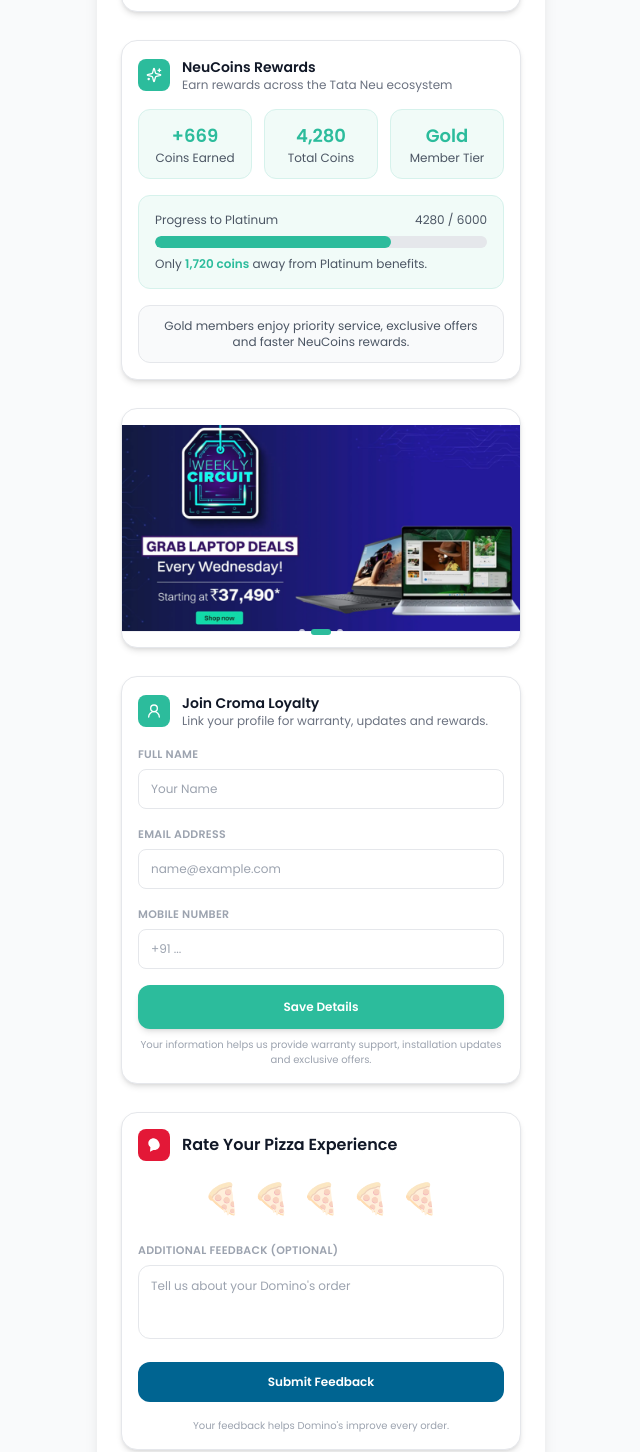
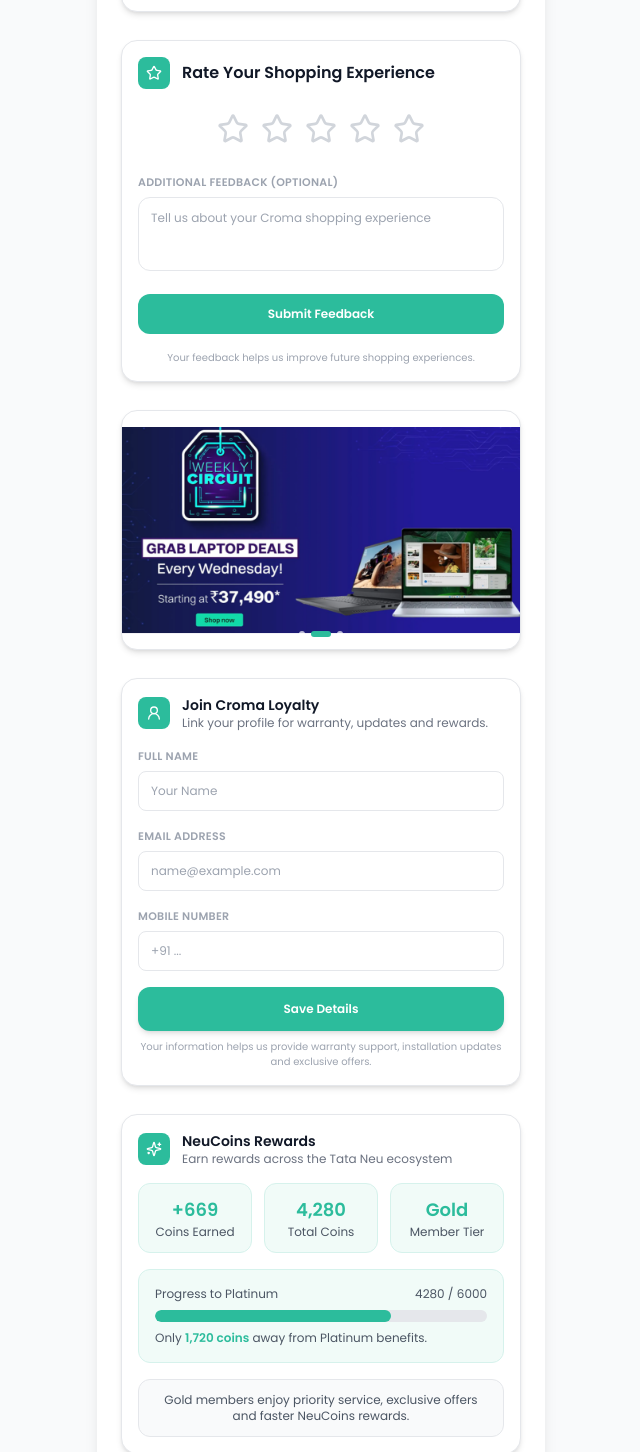
Before and after one commit to aadi310/Croma-Smart-Receipt-India, a Next.js app: page / in a window 1280 px wide. Shown: the part 953-2405 px from the top of the page, without its empty margins (319-959 px from the left). Built offline with nearby package versions, Linux system fonts and the light colour scheme.

Commit message:
Update page.tsx

```diff
--- a/app/page.tsx
+++ b/app/page.tsx
@@ -1163,92 +1163,179 @@ Powered by RDEP
 
 </div>
 
-      {/* Loyalty / NeuCoins Section */}
-
-<div className="bg-white rounded-2xl shadow-md border border-gray-200 mt-4 mx-3 overflow-hidden">
-
-  <div className="p-4">
-
+{/* Feedback Section */}
+
+<div className="bg-white rounded-2xl border border-gray-200 shadow-md mx-3 mt-4 p-4 font-poppins">
+
+{feedbackSubmitted ? (
+
+<div className="text-center py-6 bg-[#F1FBF8] rounded-xl border border-[#D6F2EC]">
+
+  <div className="w-12 h-12 bg-[#D6F2EC] rounded-full flex items-center justify-center mx-auto mb-3">
+
+    <svg
+      className="w-6 h-6 text-[#2CBC9C]"
+      fill="none"
+      stroke="currentColor"
+      viewBox="0 0 24 24"
+    >
+      <path strokeLinecap="round" strokeLinejoin="round" strokeWidth="2.5" d="M5 13l4 4L19 7"/>
+    </svg>
+
+  </div>
+
+  <div className="text-sm font-semibold text-gray-900 mb-1">
+    Thanks for your feedback!
+  </div>
+
+  <div className="text-xs text-gray-600">
+    Your feedback helps us improve the Croma shopping experience.
+  </div>
+
+</div>
+
+) : (
+
+<div className="space-y-4">
 
   {/* Header */}
-<div className="flex items-center mb-4">
+  <div className="flex items-center">
 
     <div className="bg-[#2CBC9C] p-2 rounded-lg mr-3">
-    <Sparkles className="h-4 w-4 text-white" />
-  </div>
-
-  <div>
-    <div className="text-sm font-semibold text-gray-900">
-      NeuCoins Rewards
-    </div>
-
-    <div className="text-xs text-gray-500">
-      Earn rewards across the Tata Neu ecosystem
-    </div>
-  </div>
-
-</div>
-
-
-{/* Overview Stats */}
-<div className="grid grid-cols-3 gap-3 mb-4">
-
-  <div className="bg-[#F1FBF8] rounded-xl p-3 text-center border border-[#D6F2EC]">
-    <div className="text-lg font-semibold text-[#2CBC9C]">+669</div>
-    <div className="text-xs text-gray-600">Coins Earned</div>
-  </div>
-
-  <div className="bg-[#F1FBF8] rounded-xl p-3 text-center border border-[#D6F2EC]">
-    <div className="text-lg font-semibold text-[#2CBC9C]">4,280</div>
-    <div className="text-xs text-gray-600">Total Coins</div>
-  </div>
-
-  <div className="bg-[#F1FBF8] rounded-xl p-3 text-center border border-[#D6F2EC]">
-    <div className="text-lg font-semibold text-[#2CBC9C]">Gold</div>
-    <div className="text-xs text-gray-600">Member Tier</div>
-  </div>
-
-</div>
-
-
-{/* Tier Progress */}
-<div className="bg-[#F1FBF8] rounded-xl p-4 border border-[#D6F2EC]">
-
-  <div className="flex justify-between text-xs text-gray-600 mb-2">
-    <span>Progress to Platinum</span>
-    <span>4280 / 6000</span>
-  </div>
-
-  <div className="w-full h-3 bg-gray-200 rounded-full overflow-hidden">
-
-    <div
-      className="h-full bg-[#2CBC9C] rounded-full"
-      style={{ width: "71%" }}
+      <Star className="h-4 w-4 text-white" />
+    </div>
+
+    <h3 className="text-base font-semibold text-gray-900">
+      Rate Your Shopping Experience
+    </h3>
+
+  </div>
+
+
+  {/* Star Rating */}
+  <div className="flex justify-center gap-3 py-2">
+
+    {[1,2,3,4,5].map((star) => (
+
+      <button
+        key={star}
+        onClick={() => {
+          setRating(star)
+          setSelectedTags([])
+        }}
+        className="transition-transform active:scale-90"
+      >
+
+        <Star
+          className={`h-8 w-8 ${
+            star <= rating
+              ? "fill-[#2CBC9C] text-[#2CBC9C]"
+              : "text-gray-300"
+          }`}
         />
 
-  </div>
-
-  <div className="text-xs text-gray-600 mt-2">
-    Only <span className="font-semibold text-[#2CBC9C]">1,720 coins</span> away from Platinum benefits.
-  </div>
-
-</div>
-
-
-{/* Member Benefit */}
-<div className="mt-4 bg-gray-50 rounded-xl border border-gray-200 p-3 text-center">
-
-  <div className="text-xs text-gray-600">
-    Gold members enjoy priority service, exclusive offers and faster NeuCoins rewards.
-  </div>
-
-</div>
-
-
-  </div>
-
-</div>
-
+      </button>
+
+    ))}
+
+  </div>
+
+
+  {/* Dynamic Feedback Tags */}
+  {rating > 0 && (
+
+    <div className="space-y-2">
+
+      <div className="text-[11px] font-semibold text-gray-500 uppercase tracking-wide">
+        Tell us more
+      </div>
+
+      <div className="flex flex-wrap gap-2">
+
+        {(rating >= 4
+          ? [
+              "Great product quality",
+              "Helpful staff",
+              "Smooth checkout",
+              "Fast billing",
+              "Good value",
+              "Easy installation",
+            ]
+          : [
+              "Long checkout time",
+              "Product not available",
+              "Staff assistance needed",
+              "Price higher than expected",
+              "Installation delay",
+              "Packaging issue",
+            ]
+        ).map((item) => (
+
+          <button
+            key={item}
+            onClick={() =>
+              setSelectedTags((prev) =>
+                prev.includes(item)
+                  ? prev.filter((tag) => tag !== item)
+                  : [...prev, item]
+              )
+            }
+            className={`text-[11px] px-3 py-1.5 rounded-full border transition ${
+              selectedTags.includes(item)
+                ? "bg-[#2CBC9C] text-white border-[#2CBC9C]"
+                : "border-gray-200 bg-gray-50"
+            }`}
+          >
+            {item}
+          </button>
+
+        ))}
+
+      </div>
+
+    </div>
+
+  )}
+
+
+  {/* Optional Comment */}
+  <div className="space-y-1">
+
+    <label className="text-[11px] font-semibold text-gray-400 uppercase tracking-wide">
+      Additional Feedback (Optional)
+    </label>
+
+    <textarea
+      rows={3}
+      placeholder="Tell us about your Croma shopping experience"
+      className="w-full p-3 text-xs border border-gray-200 rounded-xl focus:ring-1 focus:ring-[#2CBC9C] focus:border-[#2CBC9C] outline-none resize-none"
+      value={feedbackText}
+      onChange={(e) => setFeedbackText(e.target.value)}
+    />
+
+  </div>
+
+
+  {/* Submit Button */}
+  <button
+    className="w-full bg-[#2CBC9C] text-white h-10 text-xs font-semibold rounded-xl transition active:scale-[0.98]"
+    onClick={handleFeedbackSubmit}
+    disabled={!rating}
+  >
+    Submit Feedback
+  </button>
+
+
+  <p className="text-[10px] text-center text-gray-400">
+    Your feedback helps us improve future shopping experiences.
+  </p>
+
+</div>
+
+
+)}
+
+</div>
 
 {/* Promo Banner Carousel */}
 
@@ -1503,180 +1590,89 @@ loop: true,
 
 </div>
 
-
-      {/* Feedback Section */}
-<div className="bg-white rounded-2xl border border-gray-200 shadow-md mx-3 mt-4 p-4 font-poppins">
-
-  {feedbackSubmitted ? (
-
-    <div className="text-center py-6 bg-green-50 rounded-xl border border-green-100">
-
-      <div className="w-12 h-12 bg-green-100 rounded-full flex items-center justify-center mx-auto mb-3">
-        <svg className="w-6 h-6 text-green-600" fill="none" stroke="currentColor" viewBox="0 0 24 24">
-          <path strokeLinecap="round" strokeLinejoin="round" strokeWidth="2.5" d="M5 13l4 4L19 7"></path>
-        </svg>
-      </div>
-
-      <div className="text-sm font-semibold text-gray-900 mb-1">
-        Thanks for your feedback!
+          {/* Loyalty / NeuCoins Section */}
+
+<div className="bg-white rounded-2xl shadow-md border border-gray-200 mt-4 mx-3 overflow-hidden">
+
+  <div className="p-4">
+
+
+{/* Header */}
+<div className="flex items-center mb-4">
+
+  <div className="bg-[#2CBC9C] p-2 rounded-lg mr-3">
+    <Sparkles className="h-4 w-4 text-white" />
+  </div>
+
+  <div>
+    <div className="text-sm font-semibold text-gray-900">
+      NeuCoins Rewards
     </div>
 
     <div className="text-xs text-gray-500">
-        Your input helps us improve every Domino's experience.
-      </div>
-
-    </div>
-
-  ) : (
-
-    <div className="space-y-4">
-
-      {/* Header */}
-      <div className="flex items-center justify-between">
-
-        <div className="flex items-center">
-
-          <div className="bg-[#E31837] p-2 rounded-lg mr-3">
-            <svg
-              xmlns="http://www.w3.org/2000/svg"
-              viewBox="0 0 24 24"
-              className="w-4 h-4 text-white"
-              fill="currentColor"
-            >
-              <path d="M11.5 2C7 2 3.5 5.3 3.5 9.5c0 2.4 1.2 4.4 3.1 5.7L6 22l5.1-2.6c.5.1 1 .1 1.5.1 4.5 0 8-3.3 8-7.5S16 2 11.5 2z"/>
-            </svg>
-          </div>
-
-          <h3 className="text-base font-semibold text-gray-900">
-            Rate Your Pizza Experience
-          </h3>
-
-        </div>
-
-      </div>
-
-
-      {/* Pizza Rating */}
-      <div className="flex justify-center gap-3 py-1">
-
-        {[1,2,3,4,5].map((pizza) => (
-
-          <button
-            key={pizza}
-            onClick={() => {
-              setRating(pizza)
-              setSelectedTags([])
-            }}
-            className="transition-transform active:scale-90"
-          >
-
-            <span
-              className={`text-3xl ${
-                pizza <= rating ? "opacity-100" : "opacity-30"
-              }`}
-            >
-              🍕
-            </span>
-
-          </button>
-
-        ))}
-
-      </div>
-
-
-      {/* Dynamic Feedback Chips */}
-      {rating > 0 && (
-
-        <div className="space-y-2">
-
-          <div className="text-[11px] font-semibold text-gray-500 uppercase tracking-wide">
-            Tell us more about your order
-          </div>
-
-          <div className="flex flex-wrap gap-2">
-
-            {(rating >= 4
-              ? [
-                  "Great taste",
-                  "Hot & fresh pizza",
-                  "Fast delivery",
-                  "Good value",
-                  "Well packaged",
-                  "Accurate order",
-                ]
-              : [
-                  "Pizza was cold",
-                  "Long delivery time",
-                  "Wrong order",
-                  "Poor taste",
-                  "Packaging issue",
-                  "Not good value",
-                ]
-            ).map((item) => (
-
-              <button
-                key={item}
-                onClick={() =>
-                  setSelectedTags((prev) =>
-                    prev.includes(item)
-                      ? prev.filter((tag) => tag !== item)
-                      : [...prev, item]
-                  )
-                }
-                className={`text-[11px] px-3 py-1.5 rounded-full border transition ${
-                  selectedTags.includes(item)
-                    ? "bg-[#E31837] text-white border-[#E31837]"
-                    : "border-gray-200 bg-gray-50"
-                }`}
-              >
-                {item}
-              </button>
-
-            ))}
-
-          </div>
-
-        </div>
-
-      )}
-
-
-      {/* Optional Comment */}
-      <div className="space-y-1">
-
-        <label className="text-[11px] font-semibold text-gray-400 uppercase tracking-wide">
-          Additional Feedback (Optional)
-        </label>
-
-        <textarea
-          rows={3}
-          placeholder="Tell us about your Domino's order"
-          className="w-full p-3 text-xs border border-gray-200 rounded-xl focus:ring-1 focus:ring-[#E31837] focus:border-[#E31837] outline-none resize-none"
-          value={feedbackText}
-          onChange={(e) => setFeedbackText(e.target.value)}
+      Earn rewards across the Tata Neu ecosystem
+    </div>
+  </div>
+
+</div>
+
+
+{/* Overview Stats */}
+<div className="grid grid-cols-3 gap-3 mb-4">
+
+  <div className="bg-[#F1FBF8] rounded-xl p-3 text-center border border-[#D6F2EC]">
+    <div className="text-lg font-semibold text-[#2CBC9C]">+669</div>
+    <div className="text-xs text-gray-600">Coins Earned</div>
+  </div>
+
+  <div className="bg-[#F1FBF8] rounded-xl p-3 text-center border border-[#D6F2EC]">
+    <div className="text-lg font-semibold text-[#2CBC9C]">4,280</div>
+    <div className="text-xs text-gray-600">Total Coins</div>
+  </div>
+
+  <div className="bg-[#F1FBF8] rounded-xl p-3 text-center border border-[#D6F2EC]">
+    <div className="text-lg font-semibold text-[#2CBC9C]">Gold</div>
+    <div className="text-xs text-gray-600">Member Tier</div>
+  </div>
+
+</div>
+
+
+{/* Tier Progress */}
+<div className="bg-[#F1FBF8] rounded-xl p-4 border border-[#D6F2EC]">
+
+  <div className="flex justify-between text-xs text-gray-600 mb-2">
+    <span>Progress to Platinum</span>
+    <span>4280 / 6000</span>
+  </div>
+
+  <div className="w-full h-3 bg-gray-200 rounded-full overflow-hidden">
+
+    <div
+      className="h-full bg-[#2CBC9C] rounded-full"
+      style={{ width: "71%" }}
     />
 
   </div>
 
-
-      {/* Submit Button */}
-      <button
-        className="w-full bg-[#006491] text-white h-10 text-xs font-semibold rounded-xl transition active:scale-[0.98]"
-        onClick={handleFeedbackSubmit}
-        disabled={!rating}
-      >
-        Submit Feedback
-      </button>
-
-
-      <p className="text-[10px] text-center text-gray-400">
-        Your feedback helps Domino's improve every order.
-      </p>
-
-    </div>
-
-  )}
+  <div className="text-xs text-gray-600 mt-2">
+    Only <span className="font-semibold text-[#2CBC9C]">1,720 coins</span> away from Platinum benefits.
+  </div>
+
+</div>
+
+
+{/* Member Benefit */}
+<div className="mt-4 bg-gray-50 rounded-xl border border-gray-200 p-3 text-center">
+
+  <div className="text-xs text-gray-600">
+    Gold members enjoy priority service, exclusive offers and faster NeuCoins rewards.
+  </div>
+
+</div>
+
+
+  </div>
 
 </div>
 
```
Lines whose indentation alone changed are shown as unchanged.
